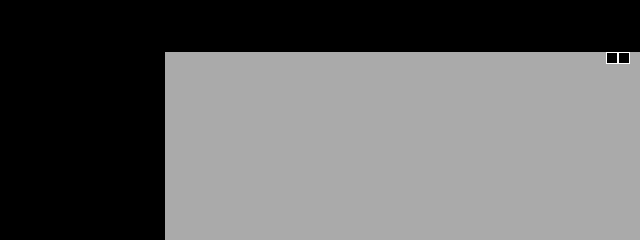
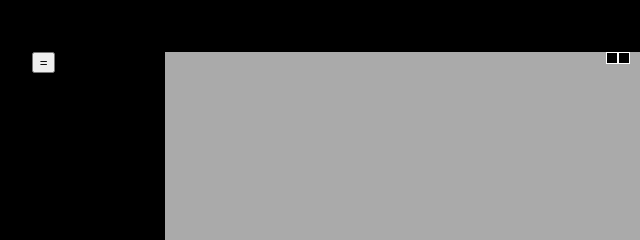
Before and after one commit to julien-gabard/Snake-Game, a React app: page / in a window 1280 px wide. Shown: the top 240 px of the page, 177-817 px from the left. Built offline with nearby package versions, Linux system fonts and the light colour scheme.

Commit message:
Add button play

```diff
--- a/src/components/App/app.scss
+++ b/src/components/App/app.scss
@@ -7,4 +7,9 @@
   height: 600px;
   border: 2px solid $primary-color;
   background-color: rgb(170, 170, 170);
+
+  .game-area__button {
+    position: absolute;
+    left: -10em;
+  }
 }
--- a/src/components/App/index.js
+++ b/src/components/App/index.js
@@ -193,6 +193,7 @@ class App extends React.Component {
 
     return (
       <div className="game-area">
+        <button type="button" className="game-area__button">=</button>
         <Snake snakeDots={snakeDots} />
         <Food dot={food} />
         <Score snakeDots={snakeDots} />
```
Also changed, not shown: README.md.
